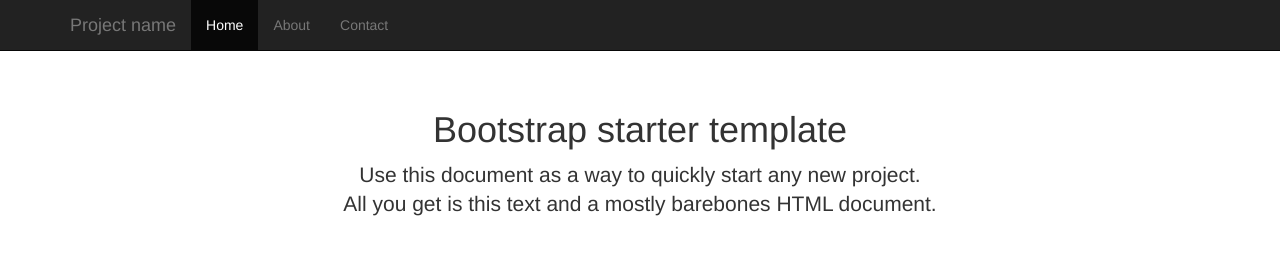
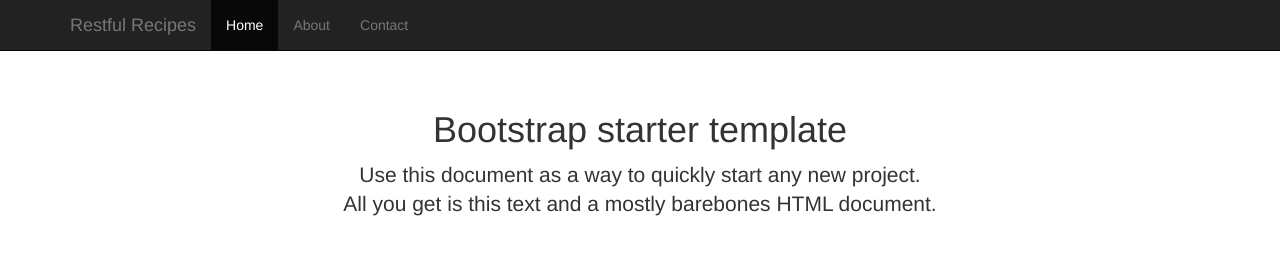
Before and after one commit to mvbertelsen/rest-recipes, a website: page src/main/webapp/index.html in a window 1280 px wide. Drawn offline with Linux system fonts and the light colour scheme.

Commit message:
changing page titles

```diff
--- a/src/main/webapp/index.html
+++ b/src/main/webapp/index.html
@@ -5,7 +5,7 @@
     <meta http-equiv="X-UA-Compatible" content="IE=edge">
     <meta name="viewport" content="width=device-width, initial-scale=1">
 
-    <title>Recipes On Rest</title>
+    <title>Restful Recipes</title>
 
     <!-- css libs -->
     <link href="components/bootstrap/dist/css/bootstrap.min.css" rel="stylesheet"/>
@@ -30,7 +30,7 @@
                 <span class="icon-bar"></span>
                 <span class="icon-bar"></span>
             </button>
-            <a class="navbar-brand" href="#">Project name</a>
+            <a class="navbar-brand" href="#">Restful Recipes</a>
         </div>
         <div class="collapse navbar-collapse">
             <ul class="nav navbar-nav">
```
